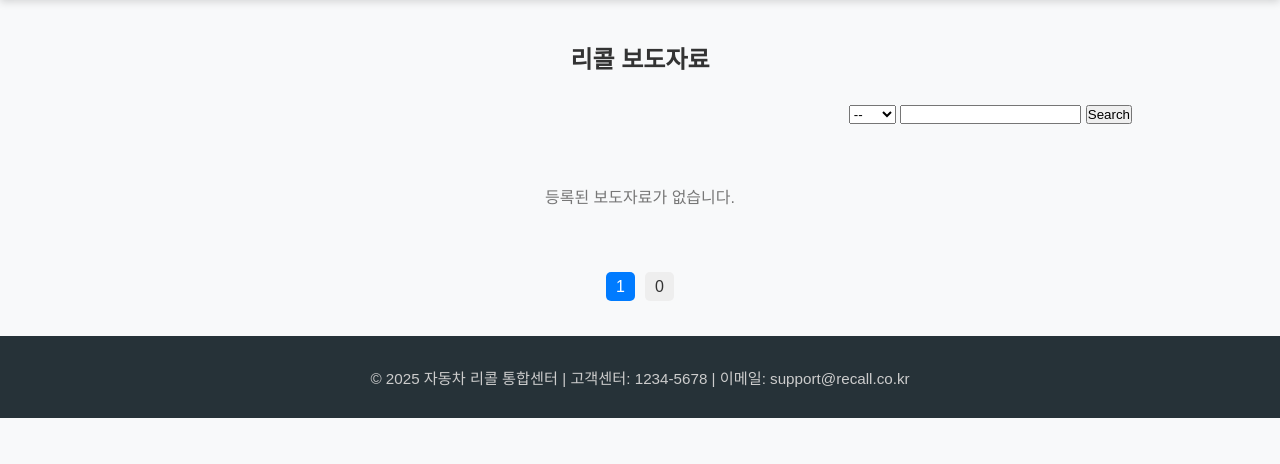
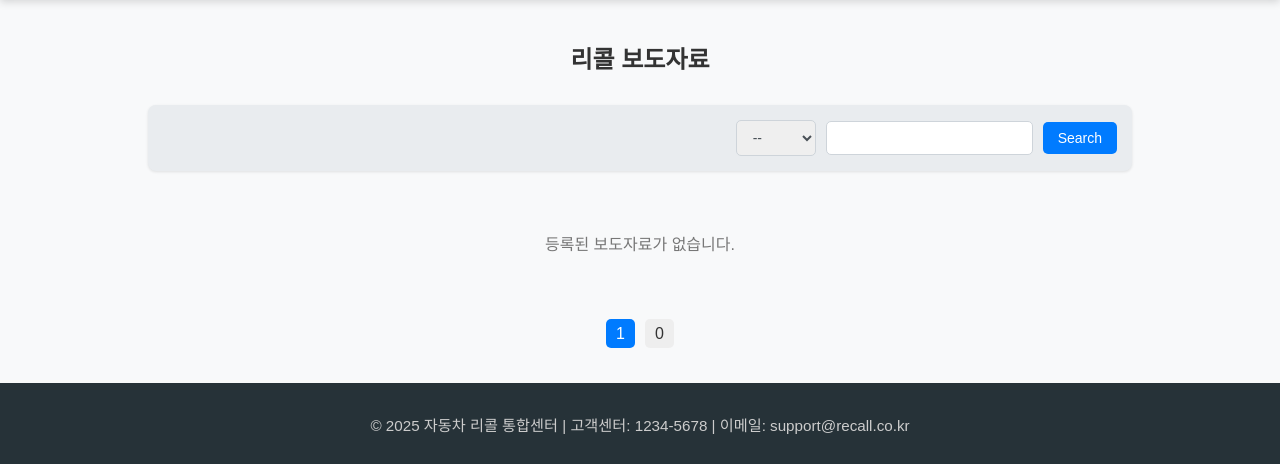
Before and after one commit to CSJ-094/boot_car_recall_final, a Spring Boot app: page /board/list in a window 1280 px wide. Shown: the part 72-536 px from the top of the page. Run offline with Spring Boot 4, Linux system fonts and the light colour scheme; the visitor is signed in with stand-in values (Sample User, id 1); data that the repository does not hold is empty; some of the project's set-up classes (security, data sources, template engines, error pages and the like) are left out, and stand-ins take their place; some libraries are stand-ins or nearby versions.

Commit message:
상세보기 일관성 패치 + 보도자료 검색창 UI수정

```diff
--- a/src/main/resources/templates/report_recallInfo.html
+++ b/src/main/resources/templates/report_recallInfo.html
@@ -108,13 +108,63 @@
         .write-btn:hover {
             background-color: #0056b3;
         }
+
+        /* 검색창 스타일 */
+        .search-container {
+            display: flex;
+            justify-content: flex-end; /* 오른쪽 정렬 */
+            margin-bottom: 20px;
+            padding: 15px;
+            background-color: #e9ecef; /* 연한 회색 배경 */
+            border-radius: 8px;
+            box-shadow: 0 1px 3px rgba(0,0,0,0.1);
+        }
+
+        .search-container form {
+            display: flex;
+            gap: 10px; /* 요소들 사이 간격 */
+            align-items: center;
+        }
+
+        .search-container select,
+        .search-container input[type="text"] {
+            padding: 8px 12px;
+            border: 1px solid #ced4da;
+            border-radius: 5px;
+            font-size: 14px;
+            color: #495057;
+        }
+
+        .search-container select {
+            min-width: 80px;
+        }
+
+        .search-container input[type="text"] {
+            flex-grow: 1; /* 가능한 공간을 채우도록 확장 */
+            min-width: 150px;
+        }
+
+        .search-container button {
+            padding: 8px 15px;
+            background-color: #007bff;
+            color: white;
+            border: none;
+            border-radius: 5px;
+            cursor: pointer;
+            font-size: 14px;
+            transition: background-color 0.2s ease;
+        }
+
+        .search-container button:hover {
+            background-color: #0056b3;
+        }
         </style>
     </th:block>
 </head>
 <div layout:fragment="content">
     <div class="container">
     <h2>리콜 보도자료</h2>
-    <div style="display:flex; justify-content:flex-end; align-items:center; margin-bottom:20px;">
+    <div class="search-container"> <!-- 클래스 적용 -->
         <form method="get" id="searchForm" th:action="@{/board/list}">
             <select name="type">
                 <option value="" th:selected="${pageMaker.cri.type == null}">--</option>
```
Also changed, not shown: src/main/resources/templates/admin/complain_list.html (+6 -3 lines), src/main/resources/templates/complain_list.html (+22 -5 lines).
